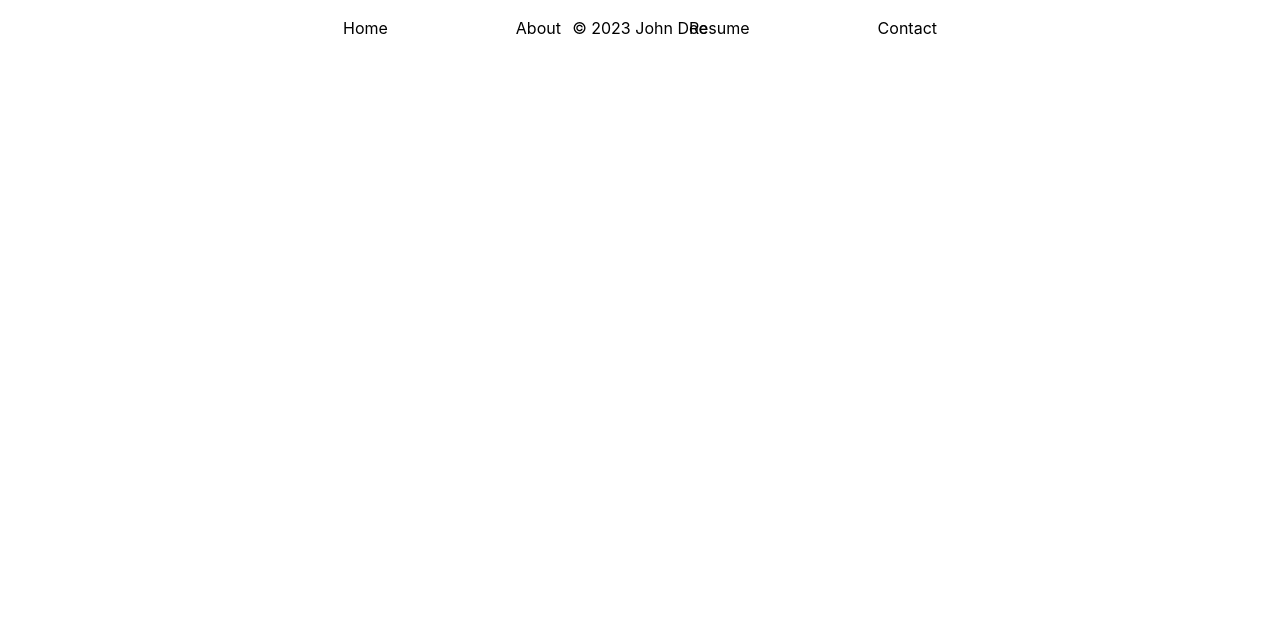
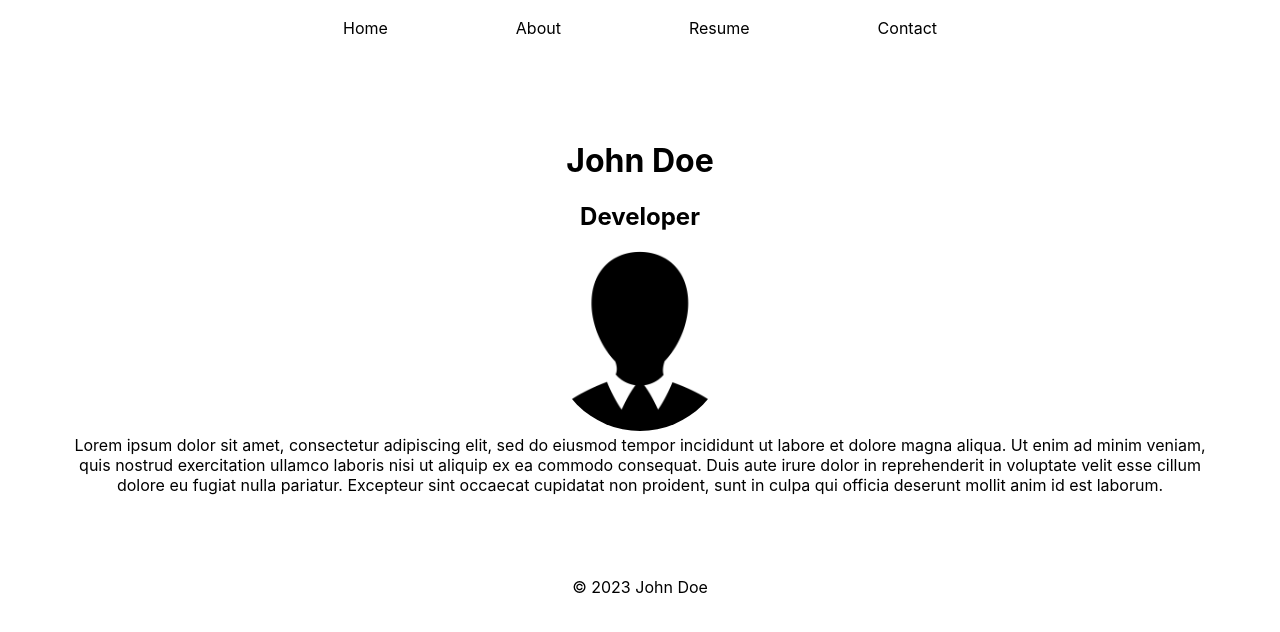
Before and after one commit to vrahier/website, a React (Create React App) app: page / in a window 1280 px wide. Shown: the top 632 px of the page. Built offline with nearby package versions, Linux system fonts and the light colour scheme.

Commit message:
Add person information and presentation to Content component

```diff
--- /dev/null
+++ b/src/components/Content.css
@@ -0,0 +1,10 @@
+.contentDiv {
+  padding: 56px 0 0 ;
+  margin: 5% 5% 5% 5%;
+  text-align: center;
+}
+
+.picture {
+  border-radius: 50%;
+  max-width: 178px;
+}
--- a/src/components/Content.jsx
+++ b/src/components/Content.jsx
@@ -1,11 +1,26 @@
 import { PropTypes } from 'prop-types';
+import './Content.css';
 
 function Content({ data }) {
-  return <></>
+  return (
+    <div className="contentDiv">
+      <div>
+        <h1>{data.firstName} {data.name}</h1>
+        <h2>{data.jobTitle}</h2>
+        <img className="picture" src="/picture.png"/>
+      </div>
+      <div id="presentation">
+        {data.presentation}
+      </div>
+    </div>
+  )
 }
 
 Content.propTypes = {
   data: PropTypes.shape({
+    name: PropTypes.string.isRequired,
+    firstName: PropTypes.string.isRequired,
+    jobTitle: PropTypes.string,
     presentation: PropTypes.string,
     experiences: PropTypes.array.isRequired,
     skills: PropTypes.array.isRequired,
```
